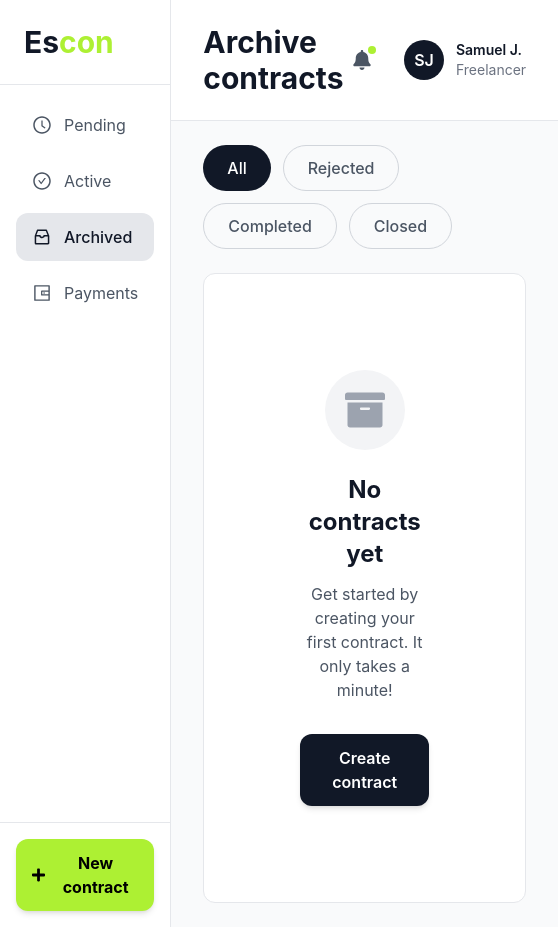
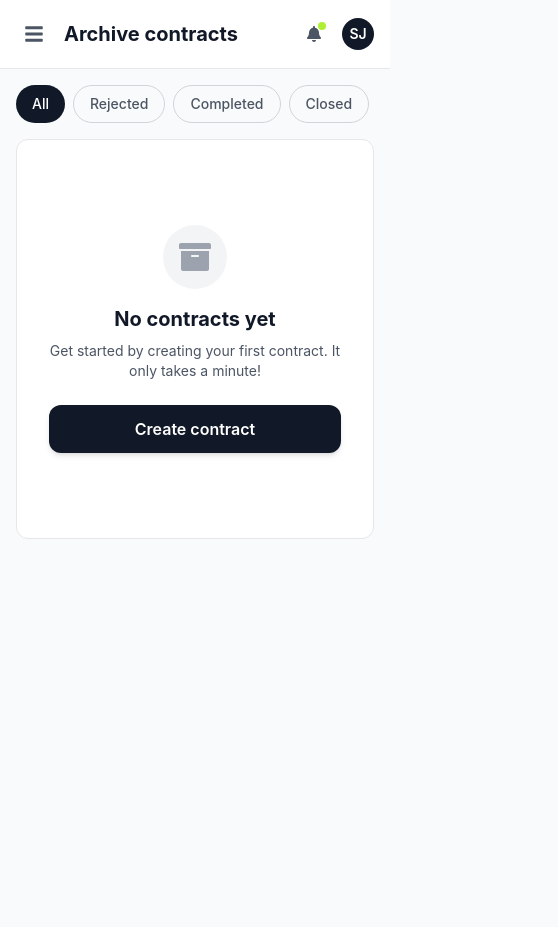
Before and after one commit to ndeen17/Escrow, a React (Vite) app: page /dashboard in a window 390 px wide. Shown: the whole page, 558 px wide, since content can reach past the window. After the commit the page ends 844 px from the top, so only its background shows below. Built offline with nearby package versions, Linux system fonts and the light colour scheme.

Commit message:
refactor: implement mobile sidebar with toggle functionality in Dashboard component

```diff
--- a/src/components/Dashboard.jsx
+++ b/src/components/Dashboard.jsx
@@ -1,12 +1,13 @@
 import React, { useState } from 'react';
 import { useNavigate } from 'react-router-dom';
-import { FaBell, FaPlus, FaArchive } from 'react-icons/fa';
+import { FaBell, FaPlus, FaArchive, FaBars, FaTimes } from 'react-icons/fa';
 import { AiOutlineClockCircle, AiOutlineCheckCircle, AiOutlineInbox, AiOutlineWallet } from 'react-icons/ai';
 
 const Dashboard = () => {
   const navigate = useNavigate();
   const [activeNav, setActiveNav] = useState('archived');
   const [activeFilter, setActiveFilter] = useState('all');
+  const [sidebarOpen, setSidebarOpen] = useState(false);
 
   const navItems = [
     { id: 'pending', label: 'Pending', icon: AiOutlineClockCircle },
@@ -50,6 +51,7 @@ const Dashboard = () => {
   const handleNavChange = (navId) => {
     setActiveNav(navId);
     setActiveFilter('all'); // Reset filter when changing navigation
+    setSidebarOpen(false); // Close sidebar on mobile after selection
   };
 
   const getPageTitle = () => {
@@ -63,9 +65,32 @@ const Dashboard = () => {
   };
 
   return (
-    <div className="min-h-screen bg-gray-50 flex">
+    <div className="min-h-screen bg-gray-50 flex flex-col md:flex-row">
+      {/* Mobile Overlay */}
+      {sidebarOpen && (
+        <div
+          className="fixed inset-0 bg-black bg-opacity-50 z-40 md:hidden"
+          onClick={() => setSidebarOpen(false)}
+        />
+      )}
+
       {/* Global Sidebar */}
-      <aside className="w-64 bg-white border-r border-gray-200 flex flex-col">
+      <aside className={`
+        fixed md:static inset-y-0 left-0 z-50
+        w-64 bg-white border-r border-gray-200 flex flex-col
+        transform transition-transform duration-300 ease-in-out
+        ${sidebarOpen ? 'translate-x-0' : '-translate-x-full md:translate-x-0'}
+      `}>
+        {/* Mobile Close Button */}
+        <div className="md:hidden flex justify-end p-4 border-b border-gray-200">
+          <button
+            onClick={() => setSidebarOpen(false)}
+            className="p-2 text-gray-600 hover:text-gray-900"
+          >
+            <FaTimes className="w-5 h-5" />
+          </button>
+        </div>
+
         {/* Logo */}
         <div className="p-6 border-b border-gray-200">
           <h1 className="text-3xl font-bold">
@@ -108,27 +133,35 @@ const Dashboard = () => {
       </aside>
 
       {/* Main Content */}
-      <div className="flex-1 flex flex-col">
+      <div className="flex-1 flex flex-col min-w-0">
         {/* Header */}
-        <header className="bg-white border-b border-gray-200 px-8 py-6">
+        <header className="bg-white border-b border-gray-200 px-4 md:px-8 py-4 md:py-6">
           <div className="flex items-center justify-between">
-            {/* Page Title */}
-            <h2 className="text-3xl font-bold text-gray-900">{getPageTitle()}</h2>
+            {/* Mobile Menu Button & Page Title */}
+            <div className="flex items-center gap-3">
+              <button
+                onClick={() => setSidebarOpen(true)}
+                className="md:hidden p-2 text-gray-600 hover:text-gray-900"
+              >
+                <FaBars className="w-5 h-5" />
+              </button>
+              <h2 className="text-xl md:text-3xl font-bold text-gray-900">{getPageTitle()}</h2>
+            </div>
 
             {/* Utility Icons & User Profile */}
-            <div className="flex items-center gap-6">
+            <div className="flex items-center gap-3 md:gap-6">
               {/* Notification Bell */}
               <button className="relative p-2 text-gray-600 hover:text-gray-900 transition-colors">
-                <FaBell className="w-5 h-5" />
+                <FaBell className="w-4 h-4 md:w-5 md:h-5" />
                 <span className="absolute top-1 right-1 w-2 h-2 bg-escon-green rounded-full"></span>
               </button>
 
               {/* User Profile */}
-              <div className="flex items-center gap-3">
-                <div className="w-10 h-10 bg-gray-900 text-white rounded-full flex items-center justify-center font-semibold">
+              <div className="flex items-center gap-2 md:gap-3">
+                <div className="w-8 h-8 md:w-10 md:h-10 bg-gray-900 text-white rounded-full flex items-center justify-center font-semibold text-sm">
                   SJ
                 </div>
-                <div className="text-sm">
+                <div className="text-sm hidden sm:block">
                   <div className="font-semibold text-gray-900">Samuel J.</div>
                   <div className="text-gray-500">Freelancer</div>
                 </div>
@@ -138,14 +171,14 @@ const Dashboard = () => {
         </header>
 
         {/* Main Content Area */}
-        <main className="flex-1 px-8 py-6">
+        <main className="flex-1 px-4 md:px-8 py-4 md:py-6">
           {/* Filter Tabs */}
-          <div className="mb-6 flex gap-3 flex-wrap">
+          <div className="mb-4 md:mb-6 flex gap-2 md:gap-3 flex-wrap">
             {getFilterTabs().map((tab) => (
               <button
                 key={tab.id}
                 onClick={() => setActiveFilter(tab.id)}
-                className={`px-6 py-2.5 rounded-full font-medium transition-all ${
+                className={`px-4 md:px-6 py-2 md:py-2.5 rounded-full text-sm md:text-base font-medium transition-all ${
                   activeFilter === tab.id
                     ? 'bg-gray-900 text-white'
                     : 'bg-transparent border border-gray-300 text-gray-600 hover:border-gray-400'
@@ -157,25 +190,25 @@ const Dashboard = () => {
           </div>
 
           {/* Empty State Container */}
-          <div className="bg-white rounded-xl border border-gray-200 p-24 flex items-center justify-center min-h-[500px]">
+          <div className="bg-white rounded-xl border border-gray-200 p-8 md:p-24 flex items-center justify-center min-h-[400px] md:min-h-[500px]">
             <div className="text-center max-w-md">
               {/* Empty State Icon */}
-              <div className="w-20 h-20 mx-auto mb-6 bg-gray-100 rounded-full flex items-center justify-center">
-                <FaArchive className="w-10 h-10 text-gray-400" />
+              <div className="w-16 h-16 md:w-20 md:h-20 mx-auto mb-4 md:mb-6 bg-gray-100 rounded-full flex items-center justify-center">
+                <FaArchive className="w-8 h-8 md:w-10 md:h-10 text-gray-400" />
               </div>
 
               {/* Text Content */}
-              <h3 className="text-2xl font-bold text-gray-900 mb-3">
+              <h3 className="text-xl md:text-2xl font-bold text-gray-900 mb-2 md:mb-3">
                 No contracts yet
               </h3>
-              <p className="text-gray-600 mb-8">
+              <p className="text-sm md:text-base text-gray-600 mb-6 md:mb-8">
                 Get started by creating your first contract. It only takes a minute!
               </p>
 
               {/* CTA Button */}
               <button
                 onClick={() => navigate('/create-contract')}
-                className="px-8 py-3 bg-gray-900 hover:bg-gray-800 text-white font-semibold rounded-xl transition-all shadow-md hover:shadow-lg"
+                className="w-full sm:w-auto px-6 md:px-8 py-3 bg-gray-900 hover:bg-gray-800 text-white font-semibold rounded-xl transition-all shadow-md hover:shadow-lg"
               >
                 Create contract
               </button>
```
